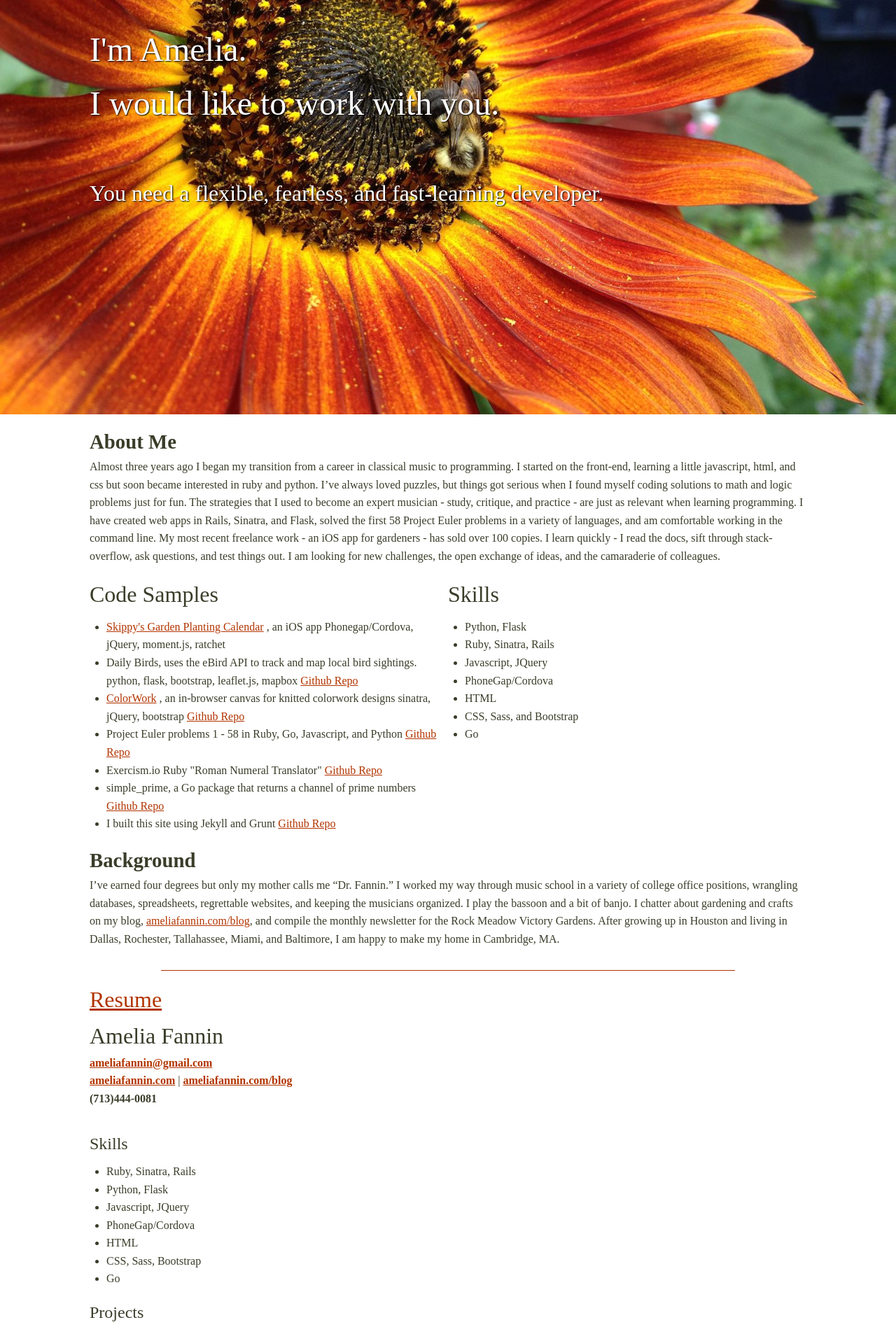
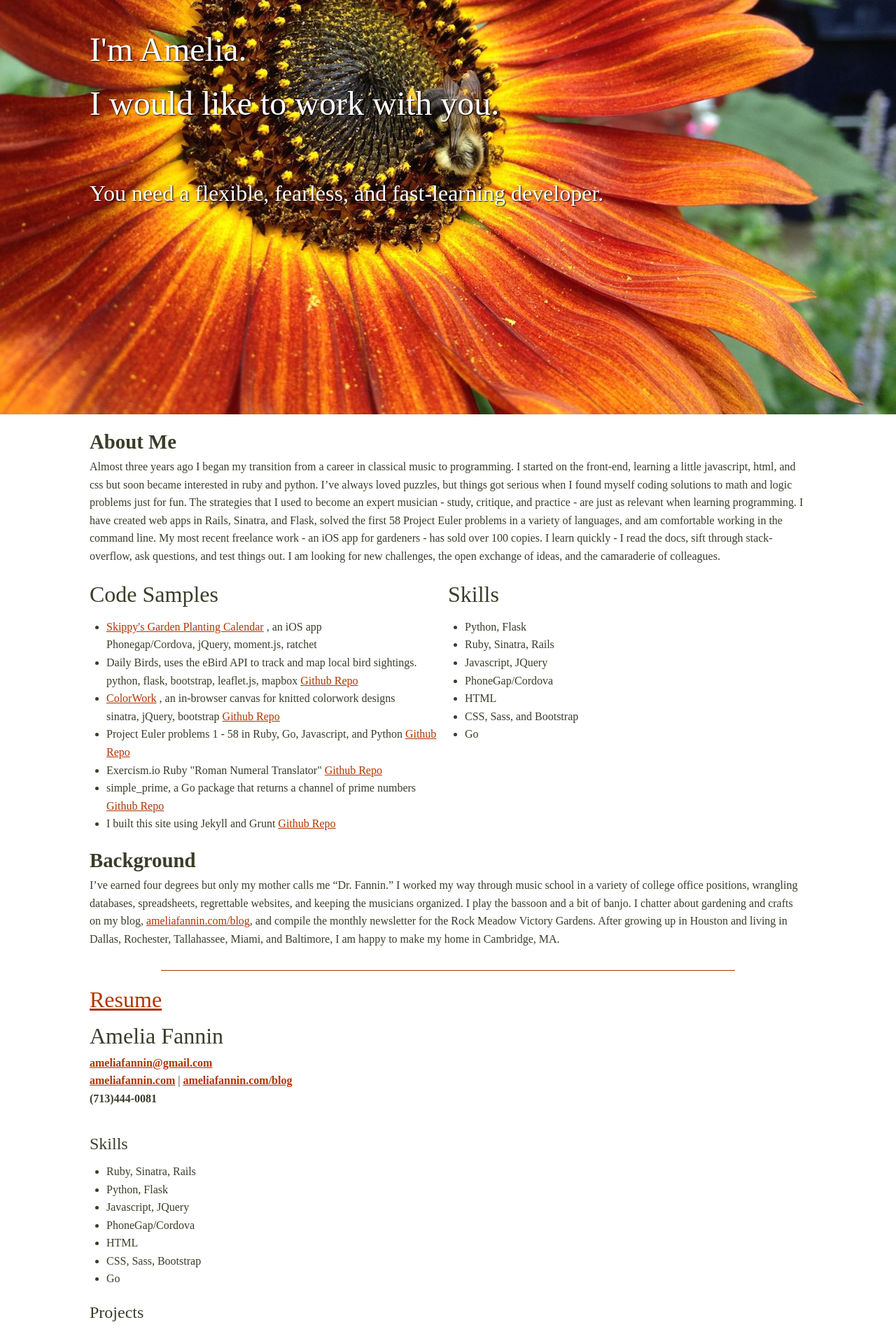
Before and after one commit to AmeliaFannin/AmeliaFannin.github.io, a Jekyll site: the page built from index.md, in a window 1280 px wide. Shown: the part 308-2214 px from the top of the page at 70% size. Built offline with Jekyll 4.4.1, drawn with Linux system fonts in a browser that asks for light colours.

Commit message:
formatting

```diff
--- a/css/styles.css
+++ b/css/styles.css
@@ -103,9 +103,9 @@
 
 /* '' */
 body {
-  background-color: white;
+  background-color: #fff;
   box-sizing: border-box;
-  color: #393d29;
+  color: #393D29;
   line-height: 1.6; }
 
 h1 {
@@ -128,11 +128,11 @@
   padding-top: 1rem; }
 
 a {
-  color: #b23400; }
+  color: #B23400; }
   a:visited {
-    color: #b23400; }
+    color: #B23400; }
   a:hover {
-    color: #6fb8ff; }
+    color: #6FB8FF; }
 
 ul,
 ol {
@@ -154,7 +154,7 @@
   -webkit-background-size: cover;
   -moz-background-size: cover;
   background-size: cover;
-  color: white;
+  color: #fff;
   height: 100vh;
   min-height: 640px;
   text-shadow: 1px 1px 2px #000; }
@@ -193,19 +193,19 @@
 .top-menu {
   float: right; }
   .top-menu a {
-    color: white;
+    color: #fff;
     display: inline-block;
     font-size: 1.8rem; }
     .top-menu a:hover {
-      color: #6fb8ff; }
+      color: #6FB8FF; }
     .top-menu a:visited {
-      color: white; }
+      color: #fff; }
 
 p {
   padding-bottom: 1rem; }
 
 hr {
-  background: #b23400;
+  background: #B23400;
   border: none;
   height: 1px;
   margin: 1rem auto;
@@ -216,3 +216,5 @@
 
 em {
   font-style: italic; }
+
+/*# sourceMappingURL=styles.css.map */
--- a/index.md
+++ b/index.md
@@ -10,11 +10,11 @@
   <ul>
     <li>
       <a href="https://itunes.apple.com/us/app/skippys-garden-full-season/id970091991?mt=8" target="_blank">Skippy's Garden Planting Calendar</a>
-      , an iOS app
+      , an iOS app<br>
       Phonegap/Cordova, jQuery, moment.js, ratchet
     </li>
     <li>
-      Daily Birds, uses the eBird API to track and map local bird sightings.
+      Daily Birds, uses the eBird API to track and map local bird sightings.<br>
       python, flask, bootstrap, leaflet.js, mapbox
       <a href="https://github.com/AmeliaFannin/Daily_Birds" target="_blank">
         Github Repo
@@ -22,7 +22,7 @@
     </li>
     <li>
       <a href="https://salty-gorge-2567.herokuapp.com/grid.html" target="_back">ColorWork</a>
-      , an in-browser canvas for knitted colorwork designs
+      , an in-browser canvas for knitted colorwork designs<br>
       sinatra, jQuery, bootstrap
       <a href="https://github.com/AmeliaFannin/colorwork" target="_blank">Github Repo</a>
     </li>
```
Also changed, not shown: 2 other files.
